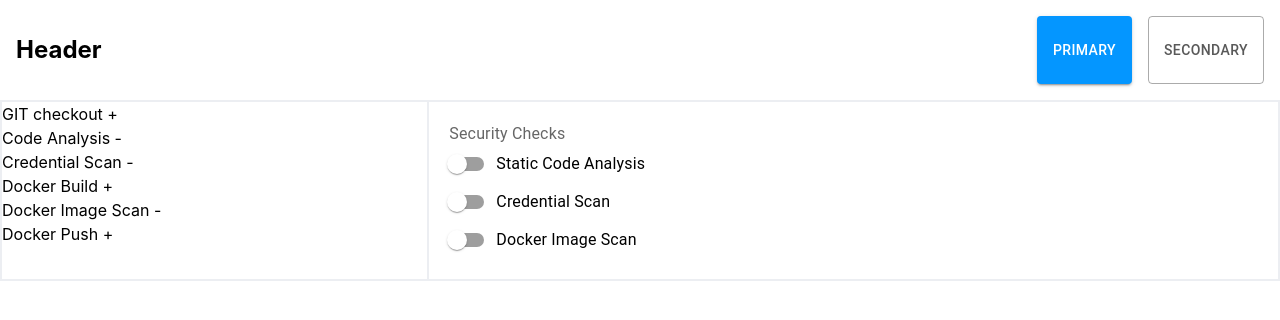
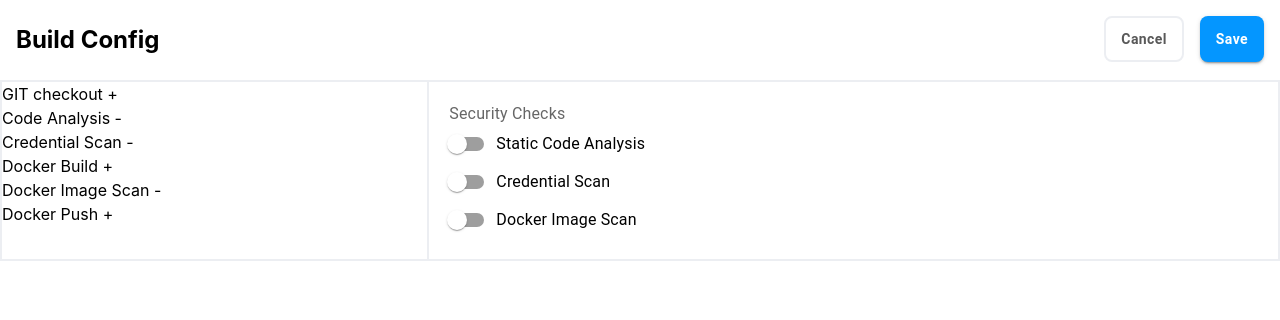
Before and after one commit to panthsolanki/task_flow, a React (Vite) app: page / in a window 1280 px wide. Shown: the top 320 px of the page. Built offline with nearby package versions, Linux system fonts and the light colour scheme.

Commit message:
Header updated

```diff
--- a/src/components/Header/Header.scss
+++ b/src/components/Header/Header.scss
@@ -1,3 +1,5 @@
+@import '../../styles/variables';
+
 .header {
   display: flex;
   flex-flow: row wrap;
@@ -10,15 +12,39 @@
 }
 
 .header-title {
+  margin: 0;
   font-size: 1.5em;
+  line-height: 2em;
 }
 
 .button-container {
   display: flex;
   gap: 1em;
+  margin-bottom: 2px;
   /* flex-flow: row nowrap; */
 }
 
 .button {
   color: #595959;
+  border-width: 2px !important;
+  border-radius: 8px !important;
 }
+
+.secondary-button {
+  border: 2px solid $border-color !important;
+}
+
+.btn-cta {
+  font-weight: 590;
+  text-transform: capitalize;
+  font-size: 1em;
+}
+.primary-btn-cta {
+  color: $primary-cta-color;
+  font-weight: bold;
+}
+
+.secondary-btn-cta {
+  color: $secondary-color;
+  font-weight: bold;
+}
--- a/src/components/Header/Header.tsx
+++ b/src/components/Header/Header.tsx
@@ -4,13 +4,25 @@ import './Header.scss';
 const Header = () => {
 
   return (<div className='header'>
-    <h1 className='header-title'>Header</h1>
+    <h1 className='header-title'>Build Config</h1>
     <div className='button-container'>
-      <Button variant="contained" color="primary" className="button">
-        Primary
+      <Button
+        disableFocusRipple={false}
+        disableRipple={false}
+        disableElevation={false}
+        variant="outlined"
+        color="secondary"
+        className="button secondary-button">
+        <span className="btn-cta secondary-btn-cta">Cancel</span>
       </Button>
-      <Button variant="outlined" color="secondary" className="button">
-        secondary
+      <Button
+        disableFocusRipple={false}
+        disableRipple={false}
+        disableElevation={false}
+        variant="contained"
+        color="primary"
+        className="button">
+        <span className="btn-cta primary-btn-cta">Save</span>
       </Button>
     </div>
 
--- a/src/styles/_variables.scss
+++ b/src/styles/_variables.scss
@@ -1,3 +1,4 @@
 $primary-color: #0496FF;
 $secondary-color: #595959;
 $border-color: #ECEEF2;
+$primary-cta-color: #FFFFFF;
```
